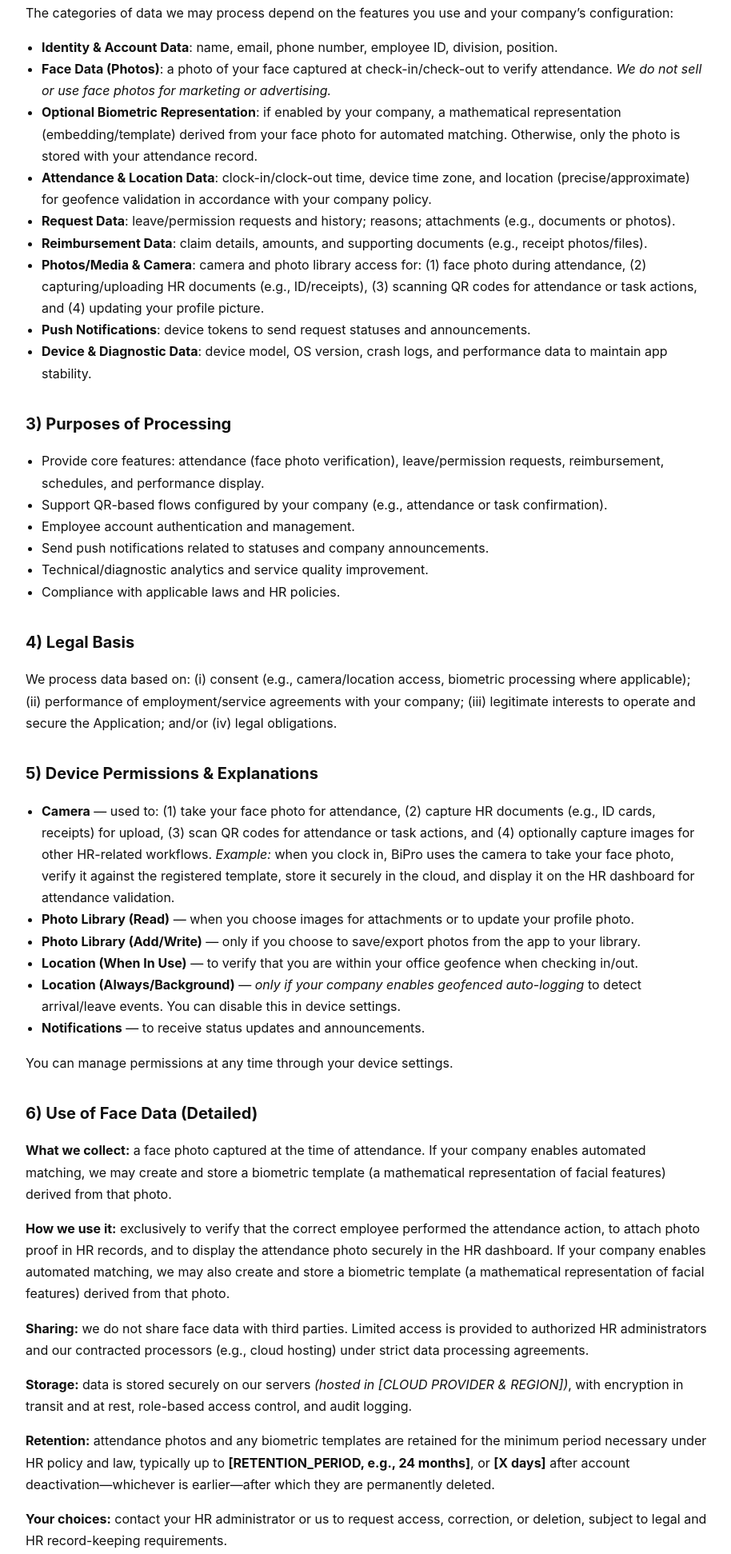
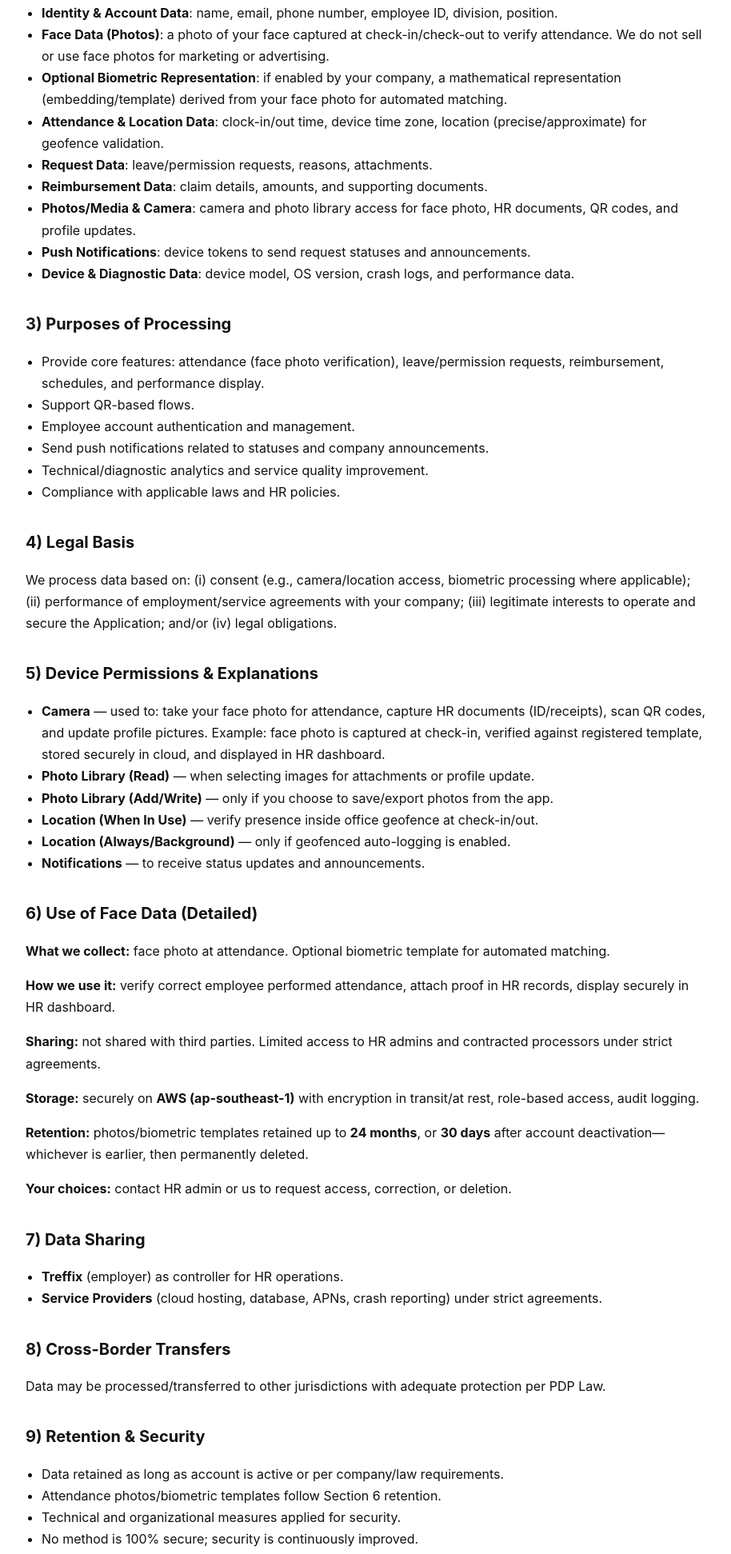
Before and after one commit to FaizAmd22/Privacy-policy-bipro, a plain HTML site: page index.html in a window 1280 px wide. Shown: the part 694-2637 px from the top of the page at 80% size, without its empty margins (182-1096 px from the left). Drawn offline with Linux system fonts and the light colour scheme.

Commit message:
Update index.html

```diff
--- a/index.html
+++ b/index.html
@@ -19,7 +19,6 @@
     a:hover { text-decoration: underline; }
     footer { padding: 24px; color: #666; font-size: 14px; }
     ul { padding-left: 20px; }
-    code.badge { background:#f2f4ff; border:1px solid #dfe6ff; padding:2px 6px; border-radius:6px; font-size: 13px; }
   </style>
 </head>
 <body>
@@ -33,7 +32,7 @@
   </header>
   <main>
     <div class="card">
-      <p>This Privacy Policy explains how we collect, use, store, protect, and/or share your information when you use the <strong>BiPro</strong> application ("Application"). By using the Application, you agree to these privacy practices.</p>
+      <p>This Privacy Policy explains how we collect, use, store, protect, and/or share your information when you use the <strong>BiPro</strong> application (“Application”). By using the Application, you agree to these privacy practices.</p>
       <p>We comply with applicable laws and regulations, including Law No. 27 of 2022 on Personal Data Protection (PDP Law) and Apple platform guidelines.</p>
     </div>
 
@@ -41,23 +40,22 @@
     <p>BiPro is a cloud-based HR application designed to support employee needs, including attendance (with face photo verification), leave/permission requests, reimbursement claims, status notifications, performance monitoring, and scheduling. The app also supports QR code scanning for certain actions configured by your company.</p>
 
     <h2>2) Data We Process</h2>
-    <p>The categories of data we may process depend on the features you use and your company’s configuration:</p>
     <ul>
       <li><strong>Identity & Account Data</strong>: name, email, phone number, employee ID, division, position.</li>
-      <li><strong>Face Data (Photos)</strong>: a photo of your face captured at check-in/check-out to verify attendance. <em>We do not sell or use face photos for marketing or advertising.</em></li>
-      <li><strong>Optional Biometric Representation</strong>: if enabled by your company, a mathematical representation (embedding/template) derived from your face photo for automated matching. Otherwise, only the photo is stored with your attendance record.</li>
-      <li><strong>Attendance & Location Data</strong>: clock-in/clock-out time, device time zone, and location (precise/approximate) for geofence validation in accordance with your company policy.</li>
-      <li><strong>Request Data</strong>: leave/permission requests and history; reasons; attachments (e.g., documents or photos).</li>
-      <li><strong>Reimbursement Data</strong>: claim details, amounts, and supporting documents (e.g., receipt photos/files).</li>
-      <li><strong>Photos/Media & Camera</strong>: camera and photo library access for: (1) face photo during attendance, (2) capturing/uploading HR documents (e.g., ID/receipts), (3) scanning QR codes for attendance or task actions, and (4) updating your profile picture.</li>
+      <li><strong>Face Data (Photos)</strong>: a photo of your face captured at check-in/check-out to verify attendance. We do not sell or use face photos for marketing or advertising.</li>
+      <li><strong>Optional Biometric Representation</strong>: if enabled by your company, a mathematical representation (embedding/template) derived from your face photo for automated matching.</li>
+      <li><strong>Attendance & Location Data</strong>: clock-in/out time, device time zone, location (precise/approximate) for geofence validation.</li>
+      <li><strong>Request Data</strong>: leave/permission requests, reasons, attachments.</li>
+      <li><strong>Reimbursement Data</strong>: claim details, amounts, and supporting documents.</li>
+      <li><strong>Photos/Media & Camera</strong>: camera and photo library access for face photo, HR documents, QR codes, and profile updates.</li>
       <li><strong>Push Notifications</strong>: device tokens to send request statuses and announcements.</li>
-      <li><strong>Device & Diagnostic Data</strong>: device model, OS version, crash logs, and performance data to maintain app stability.</li>
+      <li><strong>Device & Diagnostic Data</strong>: device model, OS version, crash logs, and performance data.</li>
     </ul>
 
     <h2>3) Purposes of Processing</h2>
     <ul>
       <li>Provide core features: attendance (face photo verification), leave/permission requests, reimbursement, schedules, and performance display.</li>
-      <li>Support QR-based flows configured by your company (e.g., attendance or task confirmation).</li>
+      <li>Support QR-based flows.</li>
       <li>Employee account authentication and management.</li>
       <li>Send push notifications related to statuses and company announcements.</li>
       <li>Technical/diagnostic analytics and service quality improvement.</li>
@@ -67,84 +65,68 @@
     <h2>4) Legal Basis</h2>
     <p>We process data based on: (i) consent (e.g., camera/location access, biometric processing where applicable); (ii) performance of employment/service agreements with your company; (iii) legitimate interests to operate and secure the Application; and/or (iv) legal obligations.</p>
 
-
     <h2>5) Device Permissions & Explanations</h2>
     <ul>
-      <li><strong>Camera</strong> — used to: (1) take your face photo for attendance, (2) capture HR documents (e.g., ID cards, receipts) for upload, (3) scan QR codes for attendance or task actions, and (4) optionally capture images for other HR-related workflows. <em>Example:</em> when you clock in, BiPro uses the camera to take your face photo, verify it against the registered template, store it securely in the cloud, and display it on the HR dashboard for attendance validation.</li>
-      <li><strong>Photo Library (Read)</strong> — when you choose images for attachments or to update your profile photo.</li>
-      <li><strong>Photo Library (Add/Write)</strong> — only if you choose to save/export photos from the app to your library.</li>
-      <li><strong>Location (When In Use)</strong> — to verify that you are within your office geofence when checking in/out.</li>
-      <li><strong>Location (Always/Background)</strong> — <em>only if your company enables geofenced auto-logging</em> to detect arrival/leave events. You can disable this in device settings.</li>
+      <li><strong>Camera</strong> — used to: take your face photo for attendance, capture HR documents (ID/receipts), scan QR codes, and update profile pictures. Example: face photo is captured at check-in, verified against registered template, stored securely in cloud, and displayed in HR dashboard.</li>
+      <li><strong>Photo Library (Read)</strong> — when selecting images for attachments or profile update.</li>
+      <li><strong>Photo Library (Add/Write)</strong> — only if you choose to save/export photos from the app.</li>
+      <li><strong>Location (When In Use)</strong> — verify presence inside office geofence at check-in/out.</li>
+      <li><strong>Location (Always/Background)</strong> — only if geofenced auto-logging is enabled.</li>
       <li><strong>Notifications</strong> — to receive status updates and announcements.</li>
     </ul>
-    <p>You can manage permissions at any time through your device settings.</p>
-
 
     <h2>6) Use of Face Data (Detailed)</h2>
-    <p><strong>What we collect:</strong> a face photo captured at the time of attendance. If your company enables automated matching, we may create and store a biometric template (a mathematical representation of facial features) derived from that photo.</p>
-    <p><strong>How we use it:</strong> exclusively to verify that the correct employee performed the attendance action, to attach photo proof in HR records, and to display the attendance photo securely in the HR dashboard. If your company enables automated matching, we may also create and store a biometric template (a mathematical representation of facial features) derived from that photo.</p>
-    <p><strong>Sharing:</strong> we do not share face data with third parties. Limited access is provided to authorized HR administrators and our contracted processors (e.g., cloud hosting) under strict data processing agreements.</p>
-    <p><strong>Storage:</strong> data is stored securely on our servers <em>(hosted in [CLOUD PROVIDER & REGION])</em>, with encryption in transit and at rest, role-based access control, and audit logging.</p>
-    <p><strong>Retention:</strong> attendance photos and any biometric templates are retained for the minimum period necessary under HR policy and law, typically up to <strong>[RETENTION_PERIOD, e.g., 24 months]</strong>, or <strong>[X days]</strong> after account deactivation—whichever is earlier—after which they are permanently deleted.</p>
-    <p><strong>Your choices:</strong> contact your HR administrator or us to request access, correction, or deletion, subject to legal and HR record-keeping requirements.</p>
-
+    <p><strong>What we collect:</strong> face photo at attendance. Optional biometric template for automated matching.</p>
+    <p><strong>How we use it:</strong> verify correct employee performed attendance, attach proof in HR records, display securely in HR dashboard.</p>
+    <p><strong>Sharing:</strong> not shared with third parties. Limited access to HR admins and contracted processors under strict agreements.</p>
+    <p><strong>Storage:</strong> securely on <strong>AWS (ap-southeast-1)</strong> with encryption in transit/at rest, role-based access, audit logging.</p>
+    <p><strong>Retention:</strong> photos/biometric templates retained up to <strong>24 months</strong>, or <strong>30 days</strong> after account deactivation—whichever is earlier, then permanently deleted.</p>
+    <p><strong>Your choices:</strong> contact HR admin or us to request access, correction, or deletion.</p>
 
     <h2>7) Data Sharing</h2>
-    <p>We do not sell your personal data. We may share limited data with:</p>
     <ul>
-      <li><strong>Treffix</strong> (employer) as the controller/party responsible for HR operations.</li>
-      <li><strong>Service Providers</strong> (processors) such as cloud hosting, database, push delivery (APNs), and crash reporting/technical analytics, bound by data processing agreements and confidentiality obligations.</li>
+      <li><strong>Treffix</strong> (employer) as controller for HR operations.</li>
+      <li><strong>Service Providers</strong> (cloud hosting, database, APNs, crash reporting) under strict agreements.</li>
     </ul>
 
-
     <h2>8) Cross-Border Transfers</h2>
-    <p>As a cloud-based service, data may be processed or transferred to other jurisdictions. We ensure adequate protection consistent with the PDP Law and applicable regulations.</p>
-
+    <p>Data may be processed/transferred to other jurisdictions with adequate protection per PDP Law.</p>
 
     <h2>9) Retention & Security</h2>
     <ul>
-      <li>Data is retained as long as the account is active or as needed for the purposes outlined, unless required longer by law or your company’s policy.</li>
-      <li>Attendance photos/biometric templates follow the retention in Section 6.</li>
-      <li>We implement reasonable technical and organizational measures (encryption in transit/at rest, role-based access control, reviews and audits) to protect data.</li>
-      <li>No method is 100% secure; we continuously improve our security standards.</li>
+      <li>Data retained as long as account is active or per company/law requirements.</li>
+      <li>Attendance photos/biometric templates follow Section 6 retention.</li>
+      <li>Technical and organizational measures applied for security.</li>
+      <li>No method is 100% secure; security is continuously improved.</li>
     </ul>
 
-
     <h2>10) Data Subject Rights</h2>
-    <p>You have rights to access, correct, update, object, restrict, withdraw consent, transfer, or request deletion of your personal data to the extent permitted by law. Requests may be submitted via the contact below or through your company’s HR administrator.</p>
-
+    <p>Access, correction, update, object, restrict, withdraw consent, transfer, or request deletion via HR admin or contact below.</p>
 
     <h2>11) Children</h2>
-    <p>The Application is intended for employee (adult) use and is not designed for individuals under 18 years old.</p>
-
+    <p>App intended for employee (adult) use; not for under 18.</p>
 
     <h2>12) Tracking & Advertising</h2>
-    <p>BiPro does not engage in cross-app/website tracking for advertising, does not use IDFA, and does not serve targeted ads. If tracking becomes necessary in the future, we will comply with App Tracking Transparency (ATT) and obtain consent in advance.</p>
-
+    <p>No cross-app/website tracking, no IDFA, no ads. ATT framework will be followed if needed in future.</p>
 
     <h2>13) Changes to This Policy</h2>
-    <p>We may update this Privacy Policy from time to time. Material changes will be communicated via updates on this page and/or through the Application. The effective date will be updated at the top.</p>
-
+    <p>Updates communicated via page/app. Effective date updated accordingly.</p>
 
     <h2>14) Contact</h2>
-    <p>For questions, data subject rights requests, or complaints, please contact:</p>
     <ul>
       <li>Email: <strong>faizhal@treffix.id</strong></li>
       <li>Address: <strong>Treffix</strong></li>
       <li>Website: <a href="https://treffix.id" target="_blank" rel="noopener">https://treffix.id</a></li>
     </ul>
 
-
     <div class="card">
       <strong>Quote for App Review (Face Data):</strong>
-      <p><em>“When you check in or out using the attendance feature, BiPro captures your face photo via the camera. This photo is stored securely in the cloud and displayed in the HR dashboard to confirm that the correct employee performed the attendance action. If enabled by your company, a biometric template (mathematical representation) may also be created from this photo to support automated matching. These data are used only for attendance verification, are not shared with third parties, and are retained for up to [RETENTION_PERIOD] or [X days] after account deactivation—whichever is earlier—after which they are permanently deleted.”</em></p>
+      <p><em>“When you check in or out using attendance, BiPro captures your face photo via camera. This photo is stored securely on <strong>AWS (ap-southeast-1)</strong> and displayed in HR dashboard to confirm correct employee attendance. If enabled, a biometric template may be created to support automated matching. These data are used only for attendance verification, not shared with third parties, and retained for up to <strong>24 months</strong> or <strong>30 days</strong> after account deactivation—whichever is earlier—then permanently deleted.”</em></p>
     </div>
-
 
     <p class="meta">Last updated: August 22, 2025</p>
   </main>
   <footer>
     &copy; 2025 PT Lalu Lintas Lancar. All rights reserved.
   </footer>
-</body>
-</html>
+</body
```
